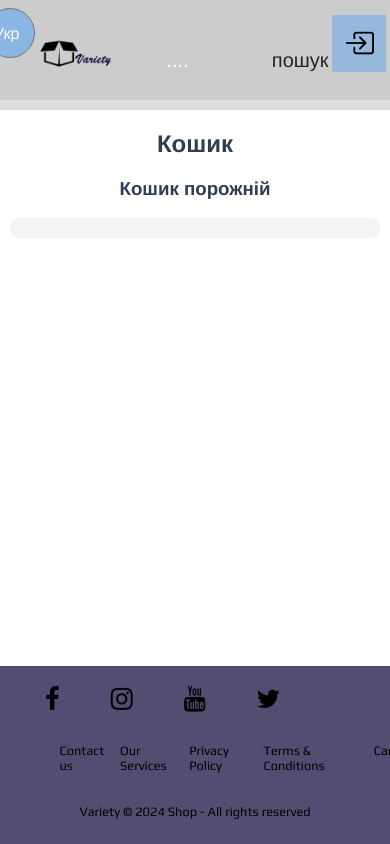
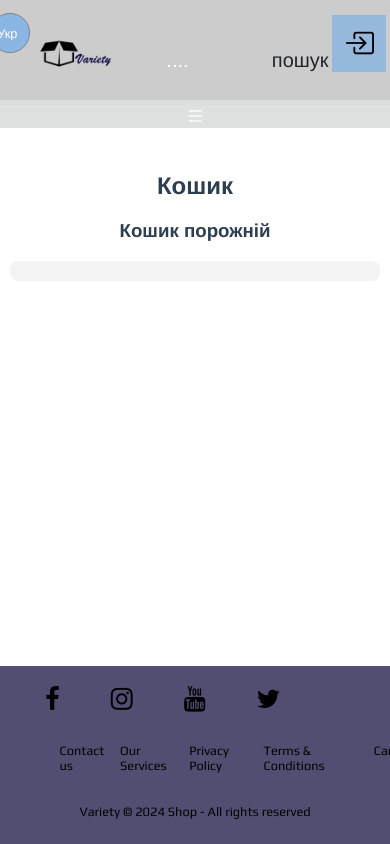
Before and after one commit to Vladislav-Prokh/variety_frontend, a Vue app: page /cart in a window 390 px wide. Shown: the top 844 px of the page. Built offline with nearby package versions, Linux system fonts and the light colour scheme.

Commit message:
new design and fix some bugs

```diff
--- a/src/components/PageHeader.vue
+++ b/src/components/PageHeader.vue
@@ -2,7 +2,7 @@
   <div id="HeaderContainer">
     <header>
       <div id="autorizatinBtnPannel">
-        <div v-if="!isAuthorised">
+        <div v-if="!isAuthorised" >
           <router-link to="/login">
             <i class="btn bi bi-box-arrow-in-right"></i>
           </router-link>
@@ -374,6 +374,7 @@ header {
   .mobile-menu-button {
     display: block;
     font-size: 30px;
+    background-color: #d4d4d4;
   }
 
   .mobile-menu {
@@ -407,6 +408,8 @@ header {
 }
 
 @media (max-width: 947px) {
+
+
   .header-buttons {
     display: none;
   }
@@ -414,6 +417,7 @@ header {
   .mobile-menu-button {
     display: block;
     font-size: 30px;
+    background-color: #dfe0e0;
   }
 
   .mobile-menu {
@@ -444,9 +448,38 @@ header {
     margin-left: 5vh;
     font-size: 20px;
   }
+
 }
 
+@media (max-width: 415px) {
+ #autorizatinBtnPannel{
+  height: 15%;
+  width: auto;
+ }
+ .language-container {
+  transform: scale(0.8);
+ }
+ .mobile-menu-button {
+    font-size: 20px;
+  }
+}
 
+@media (max-height: 1175px) {
+  #HeaderContainer {
+        margin-bottom: 5vh;
+    }
+}
 
+@media (max-height: 840px) {
+  #HeaderContainer {
+        margin-bottom: 9vh;
+    }
+}
+
+@media (max-height: 600px) {
+  #HeaderContainer {
+        margin-bottom: 12vh;
+    }
+}
 
 </style>
--- a/src/components/views/AdminPanel/statisticPages/StatisticPage.vue
+++ b/src/components/views/AdminPanel/statisticPages/StatisticPage.vue
@@ -81,7 +81,7 @@ import PageHeader from '@/components/PageHeader.vue';
 import PageFooter from '@/components/PageFooter.vue';
 import { Bar, Line, Doughnut } from 'vue-chartjs';
 import { Chart as ChartJS, BarElement, CategoryScale, LinearScale, Title, Tooltip, Legend, PointElement, LineElement, ArcElement } from 'chart.js';
-import axiosInstance from '@/axious-conf';
+import axiosInstance from '../../../../axious-conf.js';
 
 ChartJS.register(ArcElement, Tooltip, Legend, BarElement, CategoryScale, LinearScale, Title, PointElement, LineElement);
 
--- a/src/components/views/HomePage.vue
+++ b/src/components/views/HomePage.vue
@@ -174,8 +174,8 @@ export default {
   border-radius: 5px;
   text-align: center;
   position: fixed;
-  top: 20px; /* Изменено на top */
-  left: 80%; /* Добавлено для центрирования по горизонтали */
+  top: 20px;
+  left: 80%;
   transform: translateX(-50%);
   z-index: 1000;
   box-shadow: 0 2px 4px rgba(0, 0, 0, 0.2);
--- a/src/components/views/Pages/ContactUs.vue
+++ b/src/components/views/Pages/ContactUs.vue
@@ -3,10 +3,6 @@
       <page-header></page-header>
 
       <div id="content">
-          <div id="contactUsTextPanel">
-              <p>{{ $t('contactUs') }}</p>
-          </div>
-
           <div id="informSendingMsg" :class="{ 'successSentLetter': isSentSuccessLetter, 'failSentLetter': !isSentSuccessLetter }" v-if="informSendingLetterMsgVisible">
               {{ informSendingLetterMsg }}
           </div>
```
